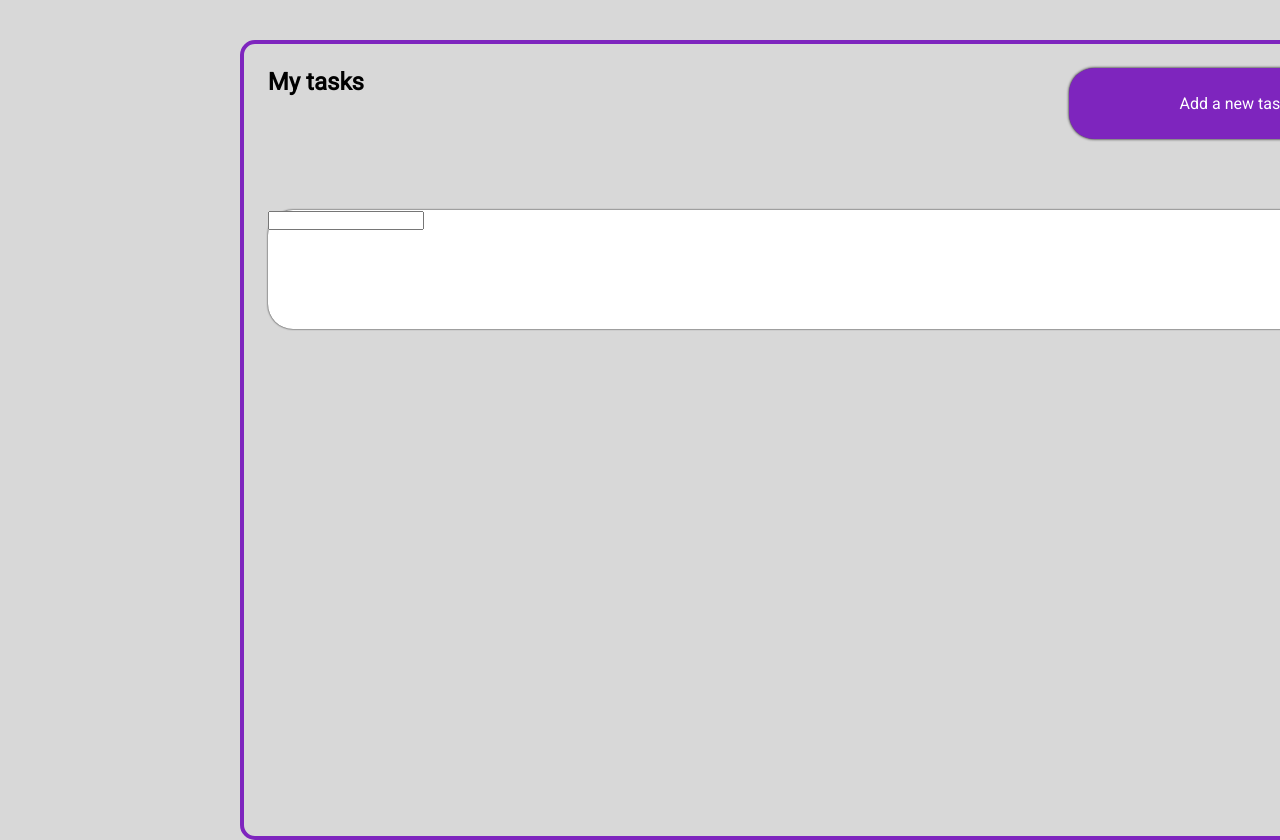
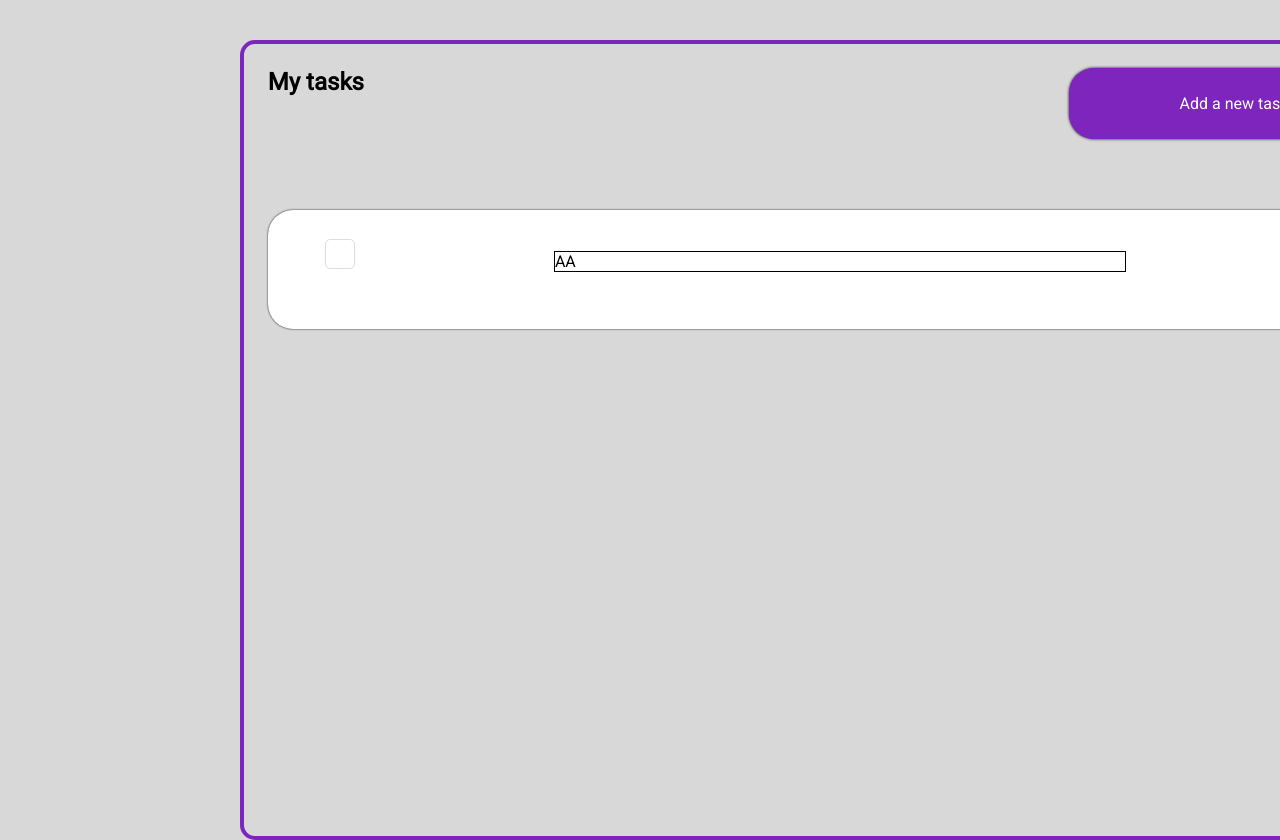
Before and after one commit to ArthurAndradee/to-do-list, a React (Create React App) app: page / in a window 1280 px wide. Shown: the top 840 px of the page. Built offline with nearby package versions, Linux system fonts and the light colour scheme.

Commit message:
task element half done

```diff
--- a/src/components/task/index.tsx
+++ b/src/components/task/index.tsx
@@ -5,8 +5,8 @@ import { Container, Checkbox, Task, } from './styles';
 const task: React.FC = () => {
   return (
     <Container>
-        <Checkbox />
-        <Task />
+        <Checkbox type='checkbox' />
+        <Task>AA</Task>
         {/* <Trashbin /> */}
     </Container>
   );
--- a/src/components/task/styles.ts
+++ b/src/components/task/styles.ts
@@ -14,9 +14,27 @@ export const Container = styled.div`
 `;
 
 export const Checkbox = styled.input`
+  width: 30px;
+  height: 30px;
 
+  margin-left: 5%;
+  margin-top: 2.5%;
+
+  border-radius: 5px;
+
+  border: 1px solid #ddd;
+  appearance: none;
+
+  cursor: pointer;
 `;
 
 export const Task = styled.div`
+  width: 50%;
 
+  margin-right: 25%;
+  margin-top: 3.5%;
+
+  border: 1px solid black;
+
+  float: right;
 `;
```
